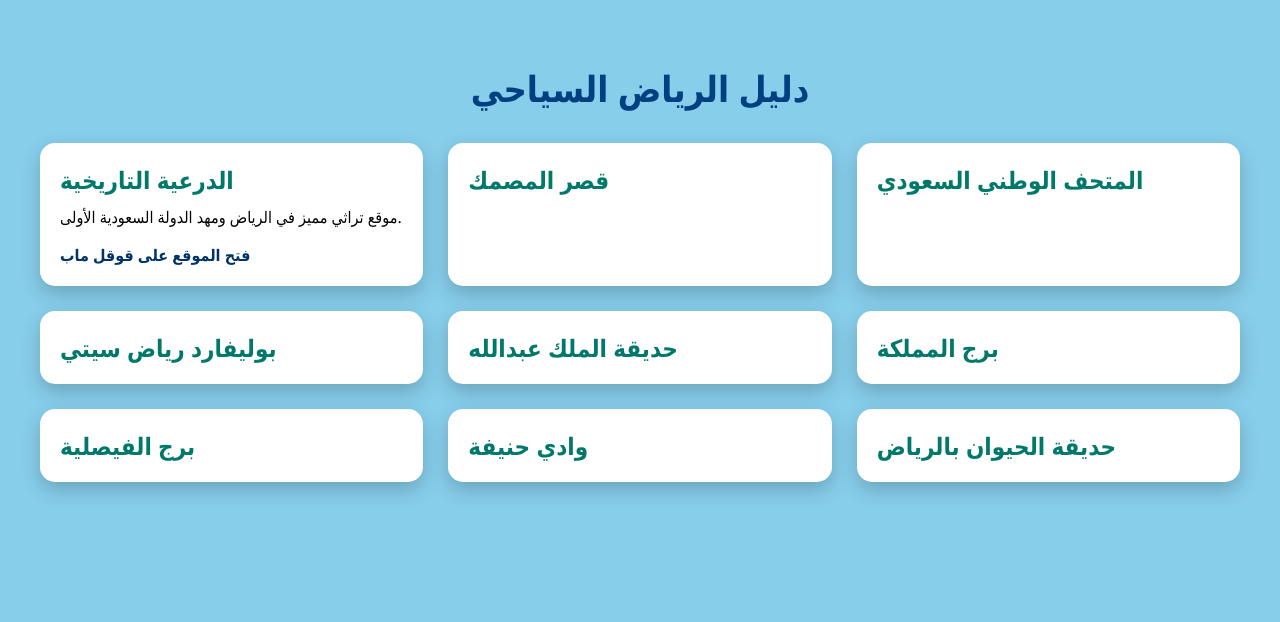
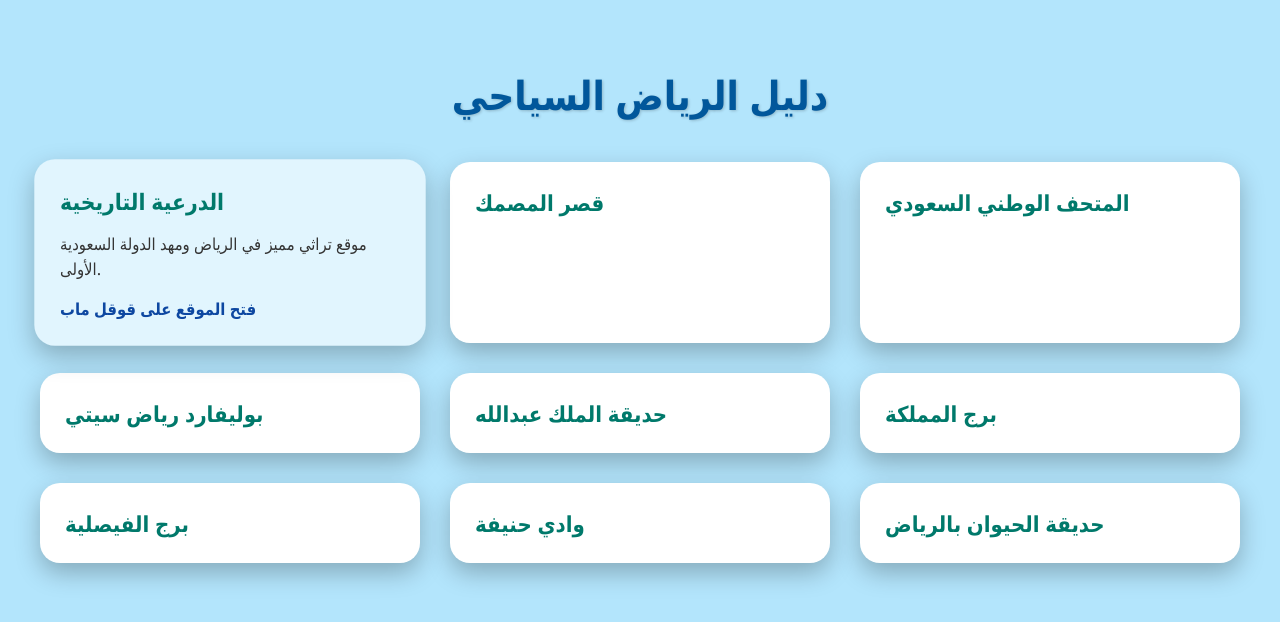
Before and after one commit to daliaalqahtani310-netizen/riyadh-guide, a plain HTML site: page index.html in a window 1280 px wide. Both pictures are taken after a click on the element "الدرعية التاريخية". Drawn offline with Linux system fonts and the light colour scheme.

Commit message:
Add files via upload

```diff
--- a/index.html
+++ b/index.html
@@ -6,54 +6,74 @@
 <style>
 body {
     font-family: 'Segoe UI', Tahoma, Geneva, Verdana, sans-serif;
-    background-color: #87CEEB; /* سماوي */
+    background-color: #B3E5FC; /* سماوي فاتح */
     margin: 0;
     padding: 40px;
     display: flex;
     flex-direction: column;
     align-items: center;
 }
+
 h1 {
-    color: #004080;
-    font-size: 36px;
-    margin-bottom: 30px;
+    color: #01579B; /* أزرق غامق */
+    font-size: 40px;
+    margin-bottom: 40px;
+    text-shadow: 1px 1px 3px rgba(0,0,0,0.2);
 }
+
 .container {
     display: grid;
     grid-template-columns: repeat(auto-fit, minmax(350px, 1fr));
-    gap: 25px;
+    gap: 30px;
     width: 100%;
     max-width: 1200px;
 }
+
 .card {
     background-color: #ffffff; /* بيضاء */
-    border-radius: 15px;
-    padding: 20px;
-    box-shadow: 0 8px 20px rgba(0,0,0,0.2);
+    border-radius: 20px;
+    padding: 25px;
+    box-shadow: 0 10px 25px rgba(0,0,0,0.25);
     cursor: pointer;
-    transition: 0.3s;
+    transition: all 0.3s ease;
 }
+
 .card h2 {
     margin: 0;
-    color: #00796b;
+    color: #00796B; /* أخضر داكن */
+    font-size: 22px;
 }
+
 .card p {
     display: none;
-    margin-top: 10px;
+    margin-top: 15px;
+    font-size: 16px;
+    line-height: 1.5;
+    color: #333333;
 }
+
 .card a {
     display: none;
-    margin-top: 10px;
+    margin-top: 12px;
     text-decoration: none;
-    color: #003366; /* كحلي */
+    color: #0D47A1; /* كحلي */
     font-weight: bold;
+    transition: color 0.3s;
 }
+
+.card a:hover {
+    color: #82B1FF;
+    text-decoration: underline;
+}
+
+.card.active {
+    background-color: #E1F5FE; /* لون فاتح عند الضغط */
+    transform: scale(1.03);
+}
+
 .card.active p,
 .card.active a {
     display: block;
-}
-.card a:hover {
-    text-decoration: underline;
 }
 </style>
 </head>
```
